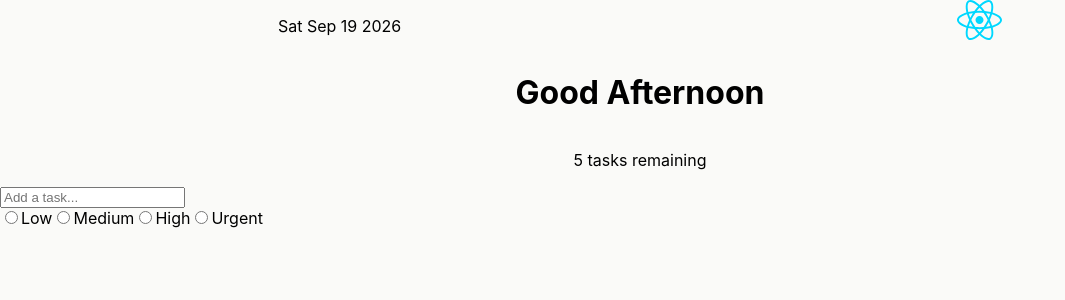
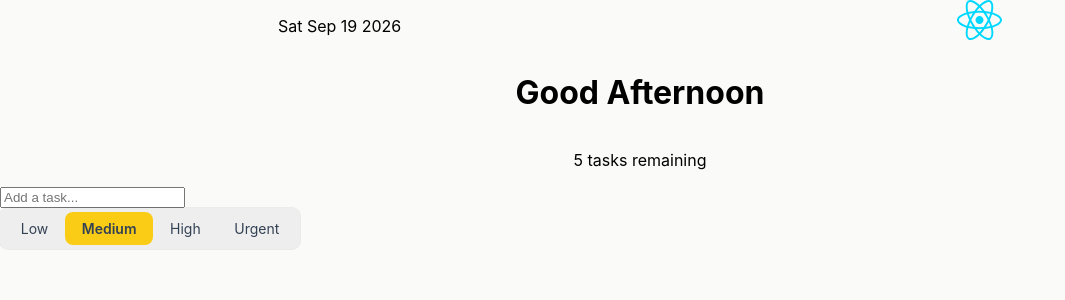
Before and after one commit to AdamKirikisla/react-state-todo-app, a React (Vite) app in the folder react-state-todo-app/: page / in a window 1280 px wide. Shown: the top 300 px of the page, without its empty margins (0-1065 px from the left). Built offline with nearby package versions, Linux system fonts and the light colour scheme.

Commit message:
add styles to radio buttons

```diff
--- a/react-state-todo-app/src/Components/Main.jsx
+++ b/react-state-todo-app/src/Components/Main.jsx
@@ -9,22 +9,22 @@ export default function Main(){
 
                     <label className="radio">
                         <input type="radio" name="priority" value="low"/>
-                        <span className="name">Low</span>
+                        <span className="radio-text">Low</span>
                     </label>
 
                     <label className="radio">
-                        <input type="radio" name="priority" value="low"/>
-                        <span className="name">Medium</span>
+                        <input type="radio" name="priority" value="medium" defaultChecked/>
+                        <span className="radio-text">Medium</span>
                     </label>
 
                     <label className="radio">
-                        <input type="radio" name="priority" value="low"/>
-                        <span className="name">High</span>
+                        <input type="radio" name="priority" value="high"/>
+                        <span className="radio-text">High</span>
                     </label>
 
                     <label className="radio">
-                        <input type="radio" name="priority" value="low"/>
-                        <span className="name">Urgent</span>
+                        <input type="radio" name="priority" value="urgent"/>
+                        <span className="radio-text">Urgent</span>
                     </label>
 
 
--- a/react-state-todo-app/src/styles.css
+++ b/react-state-todo-app/src/styles.css
@@ -4,7 +4,7 @@ body {
     background-color: #FAFAF8;
 }
 
-
+/* Header */
 header{
 
 }
@@ -26,3 +26,58 @@ header{
 .react-logo {
     height: 40px;
 }
+
+/* Main */
+.radio-inputs {
+  position: relative;
+  display: flex;
+  flex-wrap: wrap;
+  border-radius: 0.5rem;
+  background-color: #EEE;
+  box-sizing: border-box;
+  box-shadow: 0 0 0px 1px rgba(0, 0, 0, 0.06);
+  padding: 0.25rem;
+  width: 300px;
+  font-size: 14px;
+}
+
+.radio-inputs .radio {
+  flex: 1 1 auto;
+  text-align: center;
+}
+
+.radio-inputs .radio input {
+  display: none;
+}
+
+.radio-inputs .radio .radio-text {
+  display: flex;
+  cursor: pointer;
+  align-items: center;
+  justify-content: center;
+  border-radius: 0.5rem;
+  border: none;
+  padding: .5rem 0;
+  color: rgba(51, 65, 85, 1);
+  transition: all .15s ease-in-out;
+}
+
+.radio-inputs .radio input:checked + .radio-text {
+  font-weight: 600;
+}
+
+.radio-inputs .radio input[value="low"]:checked + .radio-text {
+  background-color: #4ade80;
+}
+
+.radio-inputs .radio input[value="medium"]:checked + .radio-text {
+  background-color: #facc15;
+}
+
+.radio-inputs .radio input[value="high"]:checked + .radio-text {
+  background-color: #fb923c;
+}
+
+.radio-inputs .radio input[value="urgent"]:checked + .radio-text {
+  background-color: #f87171;
+}
```
